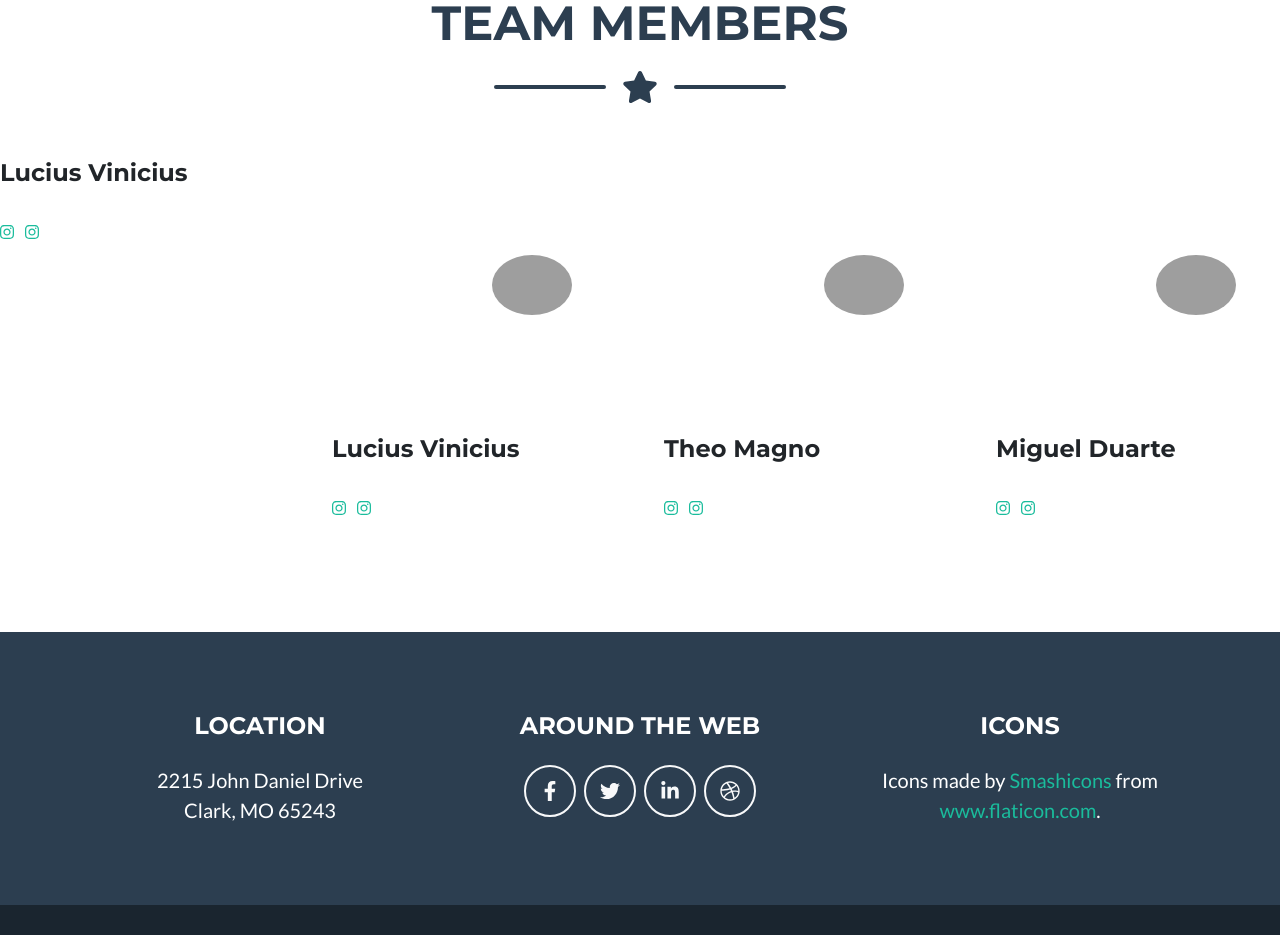
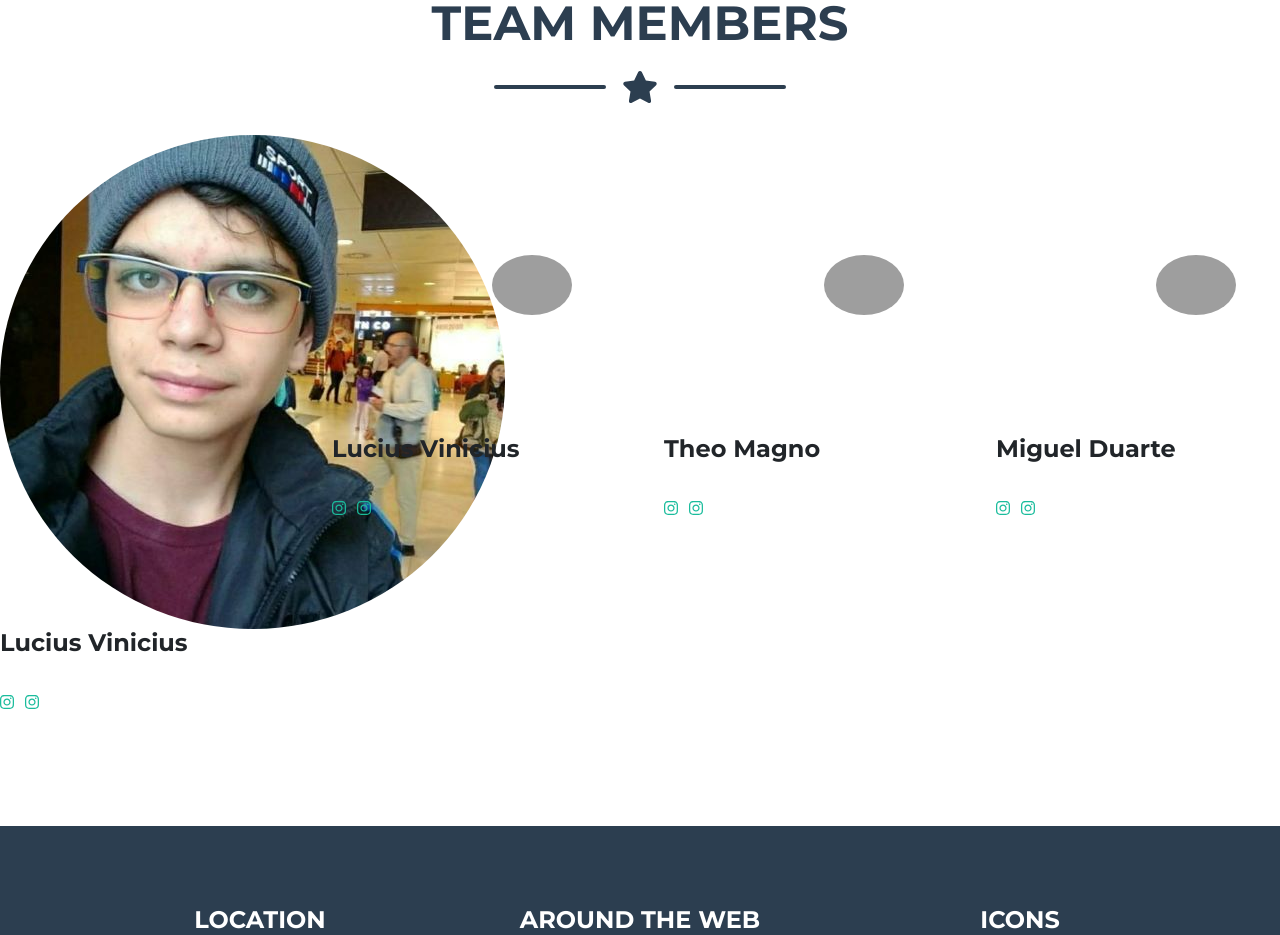
Before and after one commit to Tgnicius/MAS19-20, a plain HTML site: page index.html in a window 1280 px wide. Shown: the part 2387-3322 px from the top of the page. Drawn offline with nearby package versions, Linux system fonts and the light colour scheme; grey boxes are pictures that could not be loaded.

Commit message:
Update img 1.5

```diff
--- a/index.html
+++ b/index.html
@@ -153,7 +153,7 @@
             <div class="row">
                 <div class="col-sm-3">
                     <div class="team-member">
-                        <img style="" class="mx-auto rounded-circle" alt="" src="MiniLucius_4469136779722620928_n.jpg" />
+                        <img style="" class="mx-auto rounded-circle" alt="" src="assets/img/MiniLucius_4469136779722620928_n.jpg" />
                         <h4> Lucius Vinicius </h4>
                         <br/>
                         <ul class="list-inline social-buttons">
```
